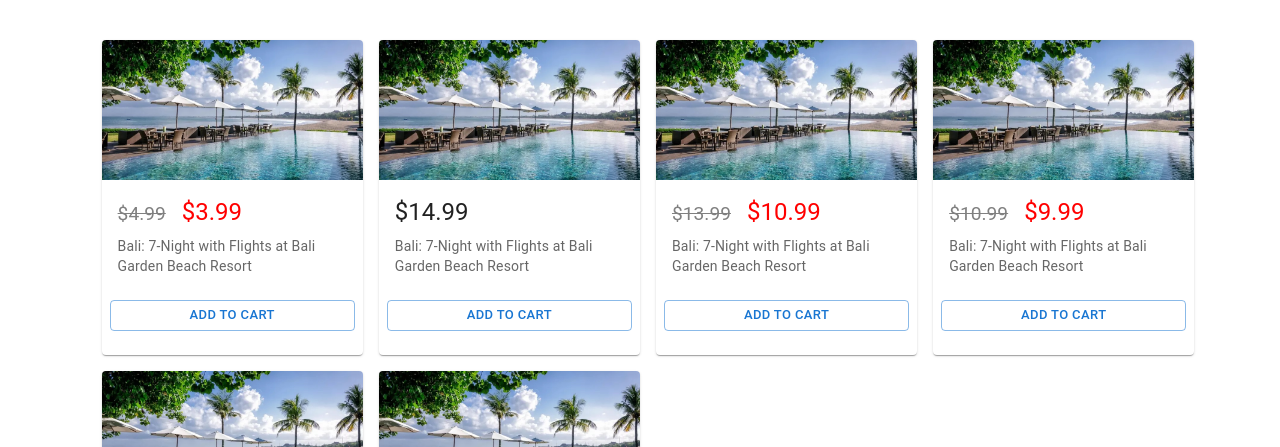
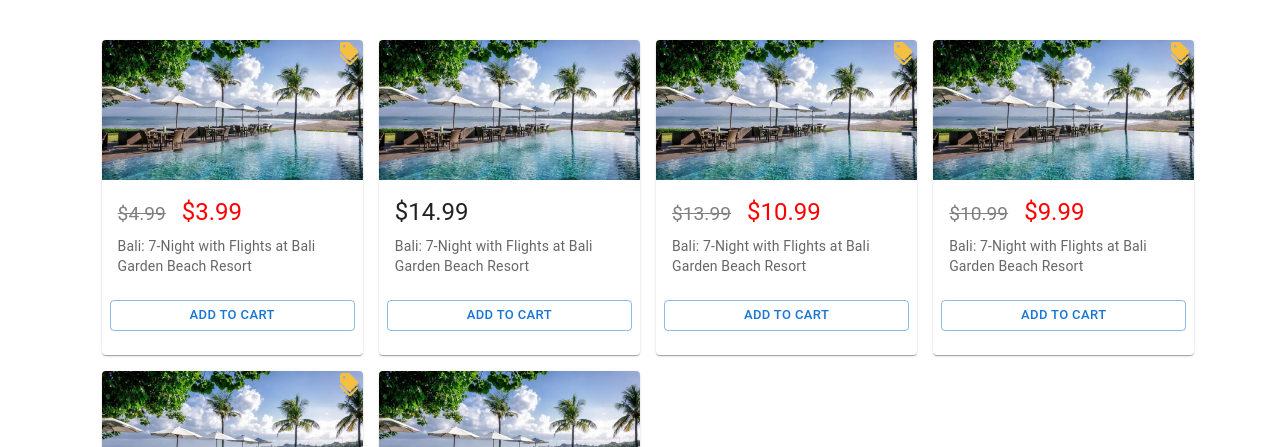
Before and after one commit to badbadgao/yizitrade, a React (Create React App) app: page / in a window 1280 px wide. Shown: the top 447 px of the page. Built offline with nearby package versions, Linux system fonts and the light colour scheme.

Commit message:
add discount label (#5)

```diff
--- a/package.json
+++ b/package.json
@@ -5,6 +5,7 @@
   "dependencies": {
     "@emotion/react": "^11.11.1",
     "@emotion/styled": "^11.11.0",
+    "@mui/icons-material": "^5.14.16",
     "@mui/material": "^5.14.16",
     "@testing-library/jest-dom": "^5.11.4",
     "@testing-library/react": "^11.1.0",
--- a/src/components/ProductItem.tsx
+++ b/src/components/ProductItem.tsx
@@ -8,6 +8,7 @@
 import Button from '@mui/material/Button';
 import CardActionArea from '@mui/material/CardActionArea';
 import Box from '@mui/material/Box';
+import DiscountIcon from '@mui/icons-material/Discount';
 
 import styled from '@emotion/styled';
 
@@ -36,6 +37,13 @@
   color: ${(props: ICurrentPriceProps) => (props.isOnSale ? 'red' : 'inherit;')};
 `;
 
+const DiscountLabelIcon = styled(DiscountIcon)`
+  position: absolute;
+  right: 2px;
+  top: 2px;
+  color: #f5bf42;
+`;
+
 const ProductItem = (props: IProps): JSX.Element => {
   const { product } = props;
 
@@ -43,6 +51,7 @@
   return (
     <Card>
       <CardActionArea>
+        {isOnSale && <DiscountLabelIcon />}
         <CardMedia component="img" height="140" image={`${bali}`} alt="green iguana" />
         <CardContent>
           <Typography gutterBottom variant="h5" component="div">
--- a/src/pages/App.tsx
+++ b/src/pages/App.tsx
@@ -15,7 +15,7 @@
 `;
 
 const StyledGrid = styled(Grid)`
-  width: 90%;
+  max-width: 90%;
   margin: auto;
 `;
 
@@ -33,7 +33,7 @@
       <StyledBox>
         <StyledGrid container spacing={2}>
           {products?.map((product, id) => (
-            <Grid item xs={4} md={3} key={id}>
+            <Grid item xs={12} md={4} lg={3} key={id}>
               <ProductItem product={product} key={product.id} />
             </Grid>
           ))}
```
Also changed, not shown: 1 other file (tests, documents, lock files or other folders).
